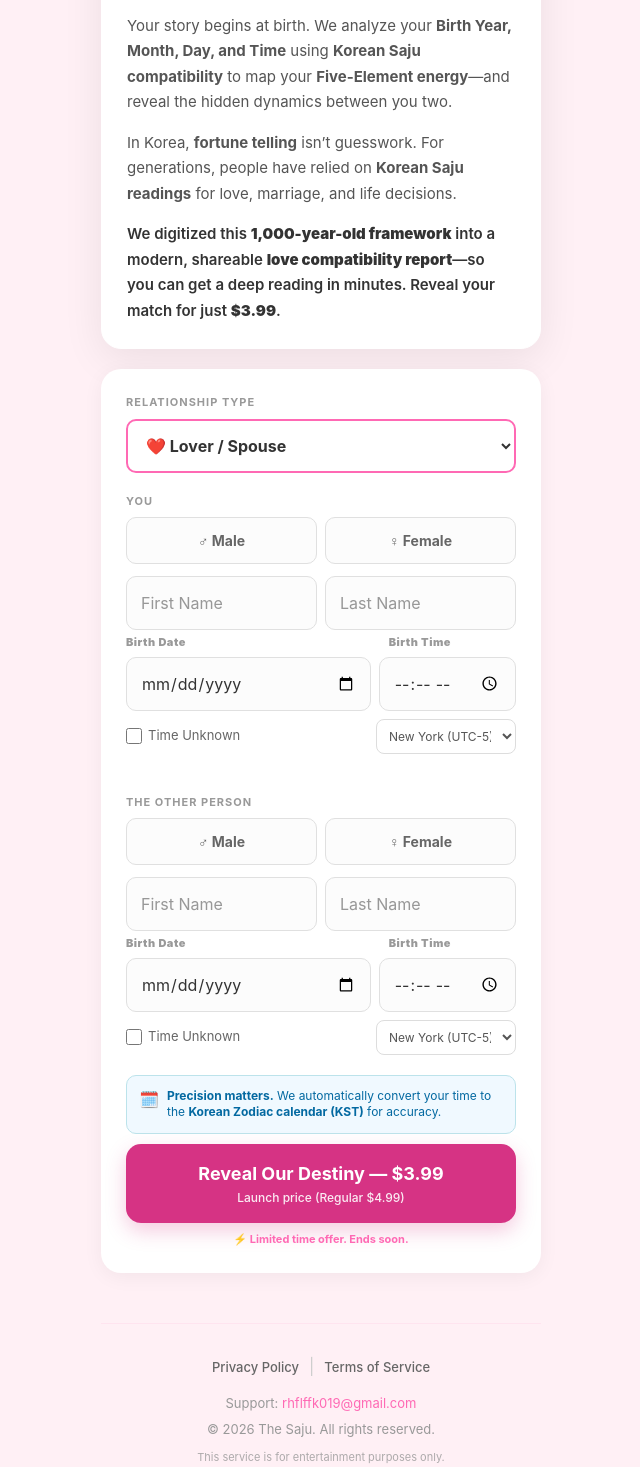
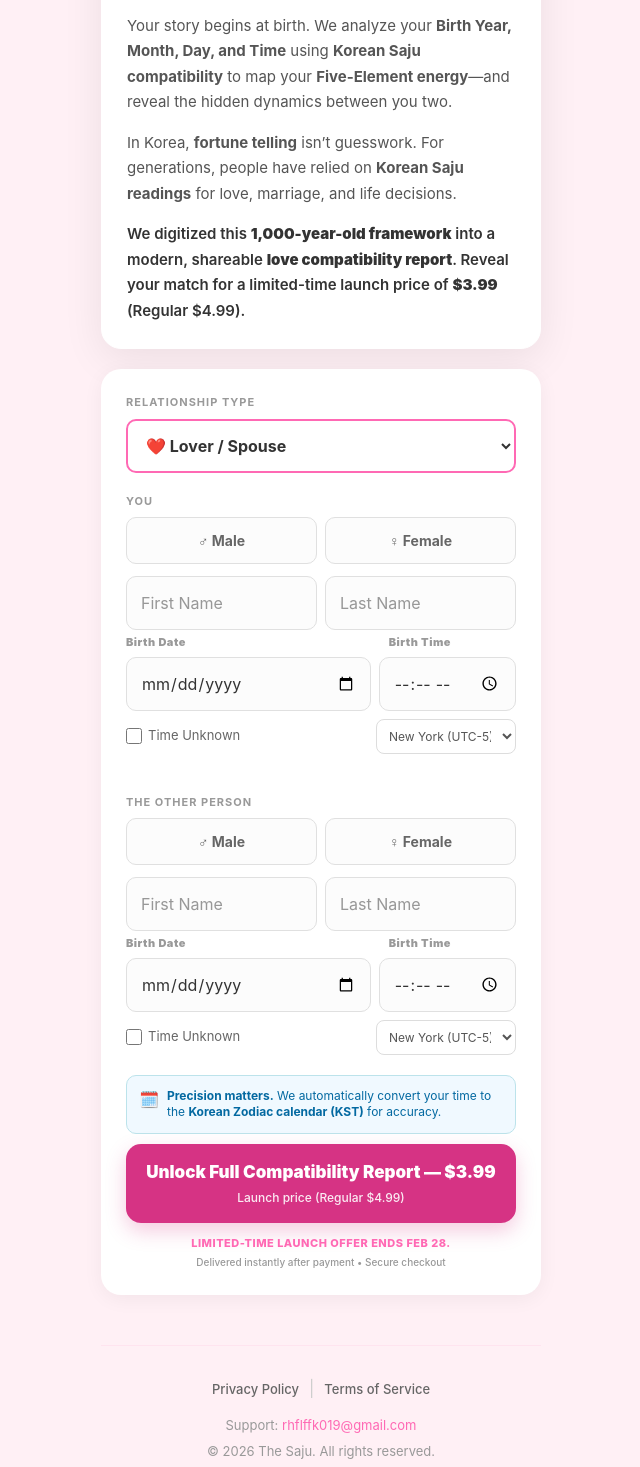
Before and after one commit to rhflffk019-hue/my-saju-app-2026, a Next.js app: page / in a window 1280 px wide. Shown: the part 303-1770 px from the top of the page, without its empty margins (319-959 px from the left). Built offline with nearby package versions, Linux system fonts and the light colour scheme.

Commit message:
PRICE UPDATE

```diff
--- a/app/page.tsx
+++ b/app/page.tsx
@@ -96,7 +96,7 @@
       }
     }, [router]);
 
-// ✅ handlePaymentClick: 결제 전 데이터 검증(성별 포함) 로직 추가 (원본 유지)
+// ✅ handlePaymentClick: 결제 전 데이터 검증(성별 포함) 로직 추가
 const handlePaymentClick = async () => {
   // 1. 에러 체크 수행
   const newErrors = {
@@ -210,7 +210,7 @@
 
         {step === 1 && (
           <div>
-            {/* 원본 안내 문구 카드 (100% 보존) */}
+            {/* 원본 안내 문구 카드 (✅ 3.99 부분 수정됨) */}
             <div style={{ backgroundColor: '#fff', padding: '25px', borderRadius: '20px', marginBottom: '20px', boxShadow: '0 10px 40px rgba(0,0,0,0.08)', border: '1px solid #fff' }}>
               <div style={{fontSize: '11px', fontWeight: 'bold', color: '#ff69b4', textTransform: 'uppercase', letterSpacing: '1px', marginBottom: '10px'}}>Ancient Korean Secret</div>
               <h3 style={{ margin:'0 0 15px 0', color:'#333', fontSize:'22px', lineHeight:'1.3', fontWeight:'800' }}>
@@ -224,7 +224,7 @@
                   In Korea, <b>fortune telling</b> isn’t guesswork. For generations, people have relied on <b>Korean Saju readings</b> for love, marriage, and life decisions.
                 </p>
                 <p style={{ margin: 0, fontWeight:'600', color:'#333' }}>
-                  We digitized this <b>1,000-year-old framework</b> into a modern, shareable <b>love compatibility report</b>—so you can get a deep reading in minutes. Reveal your match for just <b>$3.99</b>.
+                  We digitized this <b>1,000-year-old framework</b> into a modern, shareable <b>love compatibility report</b>. Reveal your match for a limited-time launch price of <b>$3.99</b> (Regular $4.99).
                 </p>
               </div>
             </div>
@@ -252,25 +252,32 @@
                 </span>
               </div>
 
-              {/* ✅ 결제 버튼: 마케팅 문구 반영 (Short & Clear + 앵커링) */}
+              {/* ✅ 결제 버튼: 런칭 전략 반영 */}
               <button onClick={handlePaymentClick} style={buttonStyle}>
-                <div style={{ fontSize: '18px' }}>{loading ? "Checking details..." : "Reveal Our Destiny — $3.99"}</div>
+                <div style={{ fontSize: '17px', fontWeight: '900' }}>
+                  {loading ? "Checking details..." : "Unlock Full Compatibility Report — $3.99"}
+                </div>
                 {!loading && (
-                  <div style={{ fontSize: '12px', fontWeight: '500', opacity: 0.9, marginTop: '2px' }}>
+                  <div style={{ fontSize: '12px', fontWeight: '500', opacity: 0.9, marginTop: '3px' }}>
                     Launch price (Regular $4.99)
                   </div>
                 )}
               </button>
               {!loading && (
-                <div style={{ textAlign: 'center', fontSize: '11px', color: '#ff69b4', fontWeight: '700', marginTop: '8px' }}>
-                  ⚡ Limited time offer. Ends soon.
+                <div style={{ textAlign: 'center', marginTop: '12px' }}>
+                  <div style={{ fontSize: '11px', color: '#ff69b4', fontWeight: '800', textTransform: 'uppercase', letterSpacing: '0.5px' }}>
+                    Limited-time launch offer ends Feb 28.
+                  </div>
+                  <div style={{ fontSize: '10px', color: '#999', marginTop: '4px', fontWeight: '500' }}>
+                    Delivered instantly after payment • Secure checkout
+                  </div>
                 </div>
               )}
             </div>
           </div>
         )}
 
-        {/* 결제 모달 (Step 1.5 - 원본 유지) */}
+        {/* ✅ 결제 모달 (Step 1.5 - 가격 앵커링 반영) */}
         {step === 1.5 && (
           <div style={{ position: 'fixed', top: 0, left: 0, right: 0, bottom: 0, backgroundColor: 'rgba(0,0,0,0.7)', display: 'flex', justifyContent: 'center', alignItems: 'center', zIndex: 1000, backdropFilter: 'blur(5px)' }}>
             <div style={{ backgroundColor: 'white', padding: '30px', borderRadius: '25px', width: '85%', maxWidth: '350px', textAlign: 'center', boxShadow: '0 20px 60px rgba(0,0,0,0.4)', animation: 'popIn 0.3s ease' }}>
@@ -278,8 +285,11 @@
               <h2 style={{ margin: '0 0 10px 0', color: '#333', fontSize:'20px' }}>Unlock The Future</h2>
               <p style={{ color: '#666', fontSize: '14px', marginBottom: '25px', lineHeight:'1.5' }}>Get your <b>Compatibility Score</b> & <b>Premium Analysis</b>.</p>
               <div style={{ backgroundColor: '#f8f9fa', padding: '15px', borderRadius: '12px', marginBottom: '20px', display:'flex', justifyContent:'space-between', alignItems:'center', border:'1px solid #eee' }}>
-                <span style={{ fontWeight: 'bold', color: '#333', fontSize:'14px' }}>The Saju Premium Report</span>
-                <span style={{ fontWeight: 'bold', color: '#d63384', fontSize:'16px' }}>$3.99</span>
+                <span style={{ fontWeight: 'bold', color: '#333', fontSize:'14px' }}>Launch Offer</span>
+                <div style={{ textAlign: 'right' }}>
+                  <div style={{ fontWeight: 'bold', color: '#d63384', fontSize:'18px' }}>$3.99</div>
+                  <div style={{ fontSize: '10px', color: '#999', textDecoration: 'line-through' }}>Regular $4.99</div>
+                </div>
               </div>
               <button onClick={() => handlePaymentClick()} style={{ ...buttonStyle, marginTop: 0, backgroundColor: '#000', color: '#fff', boxShadow:'none', fontSize:'15px' }}> Pay with Apple Pay</button>
               <button onClick={() => setStep(1)} style={{ background: 'none', border: 'none', color: '#999', marginTop: '15px', fontSize: '13px', cursor: 'pointer', fontWeight:'500', textDecoration:'underline' }}>Cancel</button>
@@ -287,7 +297,7 @@
           </div>
         )}
 
-        {/* ✅ 로딩 화면 (Step 2): 'It' 앞 줄바꿈 반영 */}
+        {/* 로딩 화면 (✅ 'It' 앞 줄바꿈 반영) */}
       {step === 2 && (
         <div style={{ textAlign: 'center', marginTop: '100px', animation: 'pulse 2s infinite' }}>
           <div style={{ fontSize: '60px', marginBottom:'20px' }}>⚡️</div>
@@ -314,7 +324,6 @@
             <div style={{ fontSize: 12, fontWeight: 700, marginBottom: 6 }}>
               Please don’t leave or refresh this page.
             </div>
-            {/* ✅ 줄바꿈 태그(<br/>) 추가 */}
             <div style={{ fontSize: 12, fontWeight: 700 }}>
               Your premium report is being generated automatically.<br/>
               It may take up to 3 minutes.
@@ -350,7 +359,7 @@
   );
 }
 
-// ---------------- Helper Components (성별 선택 UI 및 에러 문구 유지) ----------------
+// ---------------- Helper Components (성별 선택 UI 및 에러 문구 추가) ----------------
 
 const PersonInput = ({ label, data, setData, errorState }: any) => (
   <div style={{ marginBottom: '20px' }}>
@@ -437,8 +446,8 @@
   const stemData = STEM_MAP[stem] || { metaphor: "Unknown", element: "Unknown" };
   const branchData = BRANCH_MAP[branch] || { metaphor: "Unknown", element: "Unknown" };
   return {
-    stem_hanja: stem, stem_meaning: stemData.metaphor, stem_element: stemData.element,
-    branch_hanja: branch, branch_meaning: branchData.metaphor, branch_element: branchData.element,
+    stem_han_ja: stem, stem_meaning: stemData.metaphor, stem_element: stemData.element,
+    branch_han_ja: branch, branch_meaning: branchData.metaphor, branch_element: branchData.element,
     position: position
   };
 }
@@ -474,11 +483,11 @@
         {sortedPillars.map((p: any, i: number) => (
           <div key={i} style={{ textAlign: 'center' }}>
             <div style={{ backgroundColor: getElementColor(p.stem_element), color: 'white', padding: '8px 2px', borderRadius: '8px 8px 0 0' }}>
-              <div style={{ fontSize: '18px', fontWeight: 'bold' }}>{p.stem_hanja}</div>
+              <div style={{ fontSize: '18px', fontWeight: 'bold' }}>{p.stem_han_ja}</div>
               <div style={{ fontSize: '9px', fontWeight:'500', marginTop:'2px' }}>{p.stem_meaning}</div>
             </div>
             <div style={{ backgroundColor: getElementColor(p.branch_element), color: 'white', padding: '8px 2px', borderRadius: '0 0 8px 8px', opacity: 0.9 }}>
-              <div style={{ fontSize: '18px', fontWeight: 'bold' }}>{p.branch_hanja}</div>
+              <div style={{ fontSize: '18px', fontWeight: 'bold' }}>{p.branch_han_ja}</div>
               <div style={{ fontSize: '9px', fontWeight:'500', marginTop:'2px' }}>{p.branch_meaning}</div>
             </div>
           </div>
@@ -490,6 +499,5 @@
 
 const inputStyle = { padding: '14px', borderRadius: '10px', border: '1px solid #e0e0e0', fontSize: '16px', outline: 'none', backgroundColor:'#fcfcfc', color:'#333', transition: 'border 0.2s' };
 const buttonStyle = { width: '100%', padding: '16px', backgroundColor: '#d63384', color: 'white', border: 'none', borderRadius: '15px', fontSize: '16px', fontWeight: 'bold', cursor: 'pointer', marginTop: '10px', boxShadow:'0 8px 20px rgba(214, 51, 132, 0.25)', transition: 'transform 0.1s' };
-const actionButtonStyle = { width: '100%', padding: '15px', backgroundColor: 'white', color: '#444', border: '1px solid #ddd', borderRadius: '12px', fontSize: '15px', cursor: 'pointer', fontWeight: '600', display:'flex', justifyContent:'center', alignItems:'center', gap:'8px', boxShadow:'0 2px 5px rgba(0,0,0,0.05)' };
 const errorTextStyle = { color: '#ff4d4d', fontSize: '11px', marginTop: '4px', fontWeight: '600' as const };
 const footerLinkStyle = { fontSize: '13px', color: '#666', textDecoration: 'none', fontWeight: '500' as const };
--- a/app/share/[id]/page.tsx
+++ b/app/share/[id]/page.tsx
@@ -5,7 +5,7 @@
   // 브라우저 탭에 뜨는 제목
   title: "The Saju | Love is Intuition, Saju is a Blueprint",
   // 검색 결과나 공유 시 나오는 요약 문구
-  description: "Map your Five-Element energy with a 1,000-year-old Korean framework. Reveal your hidden dynamics for just $3.99.",
+  description: "Map your Five-Element energy with a 1,000-year-old Korean framework. Reveal your hidden dynamics.",
 
   openGraph: {
     title: "The Saju: Love is Intuition, Saju is a Blueprint",
@@ -28,7 +28,7 @@
   twitter: {
     card: "summary_large_image",
     title: "The Saju | Korean Love Compatibility",
-    description: "Digitized 1,000-year-old Saju framework. Get your $3.99 destiny report.",
+    description: "Digitized 1,000-year-old Saju framework. Get your destiny report.",
     images: ["/og-image.png"],
   },
 };
@@ -489,7 +489,7 @@
               textDecoration: "none",
             }}
           >
-            ❤️ Check Compatibility for $3.99
+            ❤️ Discover a New Match
           </a>
 
           <div style={{ marginTop: 12, fontSize: 11, color: "#aaa" }}>
```
